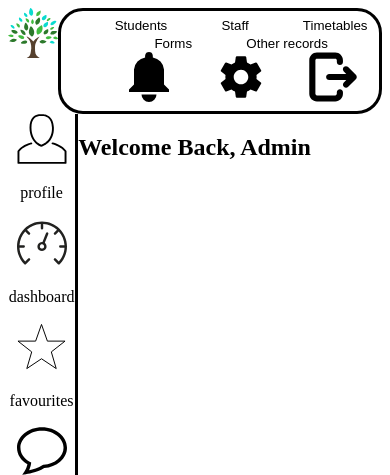
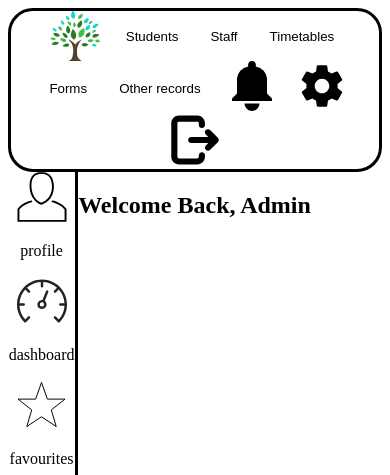
Before and after one commit to MarkSmith9/group_project, a PHP site: page /index.php in a window 390 px wide. Shown: the top 475 px of the page. Run offline with PHP 8.4, Linux system fonts and the light colour scheme; the visitor is signed in with stand-in values (Sample User, id 1).

Commit message:
improved top navbar spacing

```diff
--- a/layout.php
+++ b/layout.php
@@ -8,15 +8,14 @@
 
   <body>
   <header>
-	<img src = "image/logo.svg" width="50" height="50" alt="WUC logo" class="sidebutton logo" onclick="window.location.href='/index.php';">
    <div class="navbar"> <!--creates the top navigation bar-->
-	<div><button onclick="window.location.href='/student_records.php';" class="navbutton">Students</button></div>
+	<img src = "image/logo.svg" width="50" height="50" alt="WUC logo" class="navbutton" onclick="window.location.href='/index.php';">
+	<div class = "push-right"><button onclick="window.location.href='/student_records.php';" class="navbutton">Students</button></div>
 	<div><button onclick="window.location.href='/placeholder.php';" class="navbutton">Staff</button></div>
 	<div><button onclick="window.location.href='/timetable.php';" class="navbutton">Timetables</button></div>
 	<div><button onclick="window.location.href='/placeholder.php';" class="navbutton">Forms</button></div>
 	<div><button onclick="window.location.href='/placeholder.php';" class="navbutton">Other records</button></div>
-	<div class="horizontal_space"> </div>
-	<div><img src = "image/bell.svg" width="50" height="50" alt="notifications" class="navbutton" onclick="window.location.href='/index.php';"></div>
+	<div class = "push-right"><img src = "image/bell.svg" width="50" height="50" alt="notifications" class="navbutton" onclick="window.location.href='/index.php';"></div>
 	<div><img src = "image/setting.svg" width="50" height="50" alt="settings" class="navbutton" onclick="window.location.href='/index.php';"></div>
 	<div><img src = "image/exit.svg" width="50" height="50" alt="log out" class="navbutton" onclick="window.location.href='/index.php';"></div>
 	</header>
--- a/public/style.css
+++ b/public/style.css
@@ -1,32 +1,25 @@
-header {
-	display: flex; /*makes the whole header a flex box*/
-	flex-direction: row; /*makes the direction of the flex box to be horizontal*/
-}
-.logo {
-	margin: 1rem /*top margin*/ 1.5% /*right margin*/ 1rem /*bottom margin*/ 1.8%; /*left margin*/
+.push-right {
+  margin-left: auto; /*used to push items to the right*/
 }
 .navbar{
-	/*flex box*/
-	display:flex; /*adds flex box functionality*/
-	flex-direction: row; /*makes the direction horizontal*/
-	align-items: center; /*makes the items centered*/
+	display: flex; /*makes a flex box*/
+	margin: 0 -10px; /*needed to make .push-right work correctly*/
+	border: solid; /*adds an outline to the outer box*/
+	border-radius: 10px; /*determines the radius of the border*/
+	padding: 5px /*top padding*/ 30px /*right padding*/ 5px /*bottom padding*/ 30px /*left padding*/ ;
+	border-radius: 25px; /*rounded corners*/
+	margin: auto; /*centres the navigation bar*/
+	align-items: center; /*aligns the items on the center*/
+	flex-wrap: wrap; /*makes the elements wrap on smaller size screens instead of clipping through*/
 	justify-content: center; /*makes the content centered*/
 	/*flex box responsiveness tweaks*/
 	/*cause weird wrapping but still responsive*/
-	flex-wrap: wrap;
-	min-width: 100px;
-	/*outline*/
-	border: solid; /*adds an outline to the outer box*/
-	border-radius: 10px; /*determines the radius of the border*/
-	padding: 5px; /*adds padding*/
-	border-radius: 25px; /*rounded corners*/
-	margin: auto; /*centres the navigation bar*/
-	flex-grow: 50;
+	min-width: 100px; /*sets minimum width, this is for very narrow screens to prevent each icon taking the whole screen*/
 }
 .navbutton{ /*buttons in the navigation bar*/
 	border: none; /*remove border*/
 	background: none; /*remove background*/
-	margin-left: 5vh; /*adds distance between the buttons*/
+    	margin: 0 10px;
 }
 
 .main{
@@ -68,17 +61,14 @@ header {
 }
 
 @media screen and (max-width: 1000px) { /*media query to do actions once the screen is thinner than 1000 pixels*/
-	header	{
-		max-width: 100%; /*makes the navigation bar full size when the screen gets smaller*/
+	.navbar {
+		padding: 0px /*top padding*/ 0px /*right padding*/ 0px /*bottom padding*/ 0px /*left padding*/ ;
 	}
+	.push-right {
+		margin-left: 0px; /*removes spacing making the icons go together*/
 
+	}
 	.vertical_space {
 		margin-bottom: 0; /*removes space at the bottom of the placeholder*/
 	}
-	.horizontal_space {
-		margin-right: 0; /*removes space at the right of the placeholder*/
-	}
-	.logo {
-		margin: 0;
-	}
 }
```
